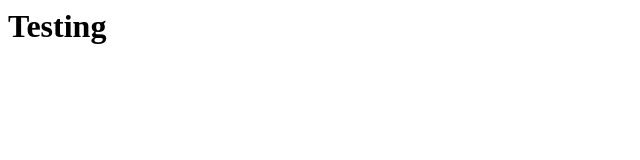
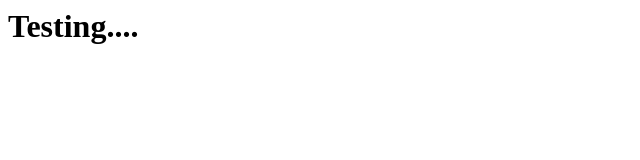
Before and after one commit to sirthrunt/sirthrunt, a plain HTML site: page index.html in a window 1280 px wide. Shown: the full height of the page, 0-640 px from the left. Drawn offline with Linux system fonts and the light colour scheme.

Commit message:
another test

```diff
--- a/index.html
+++ b/index.html
@@ -5,7 +5,7 @@
 </head>
 <body>
   <h1>
-    Testing
+    Testing....
   </h1>
 </body>
 </html>
```
